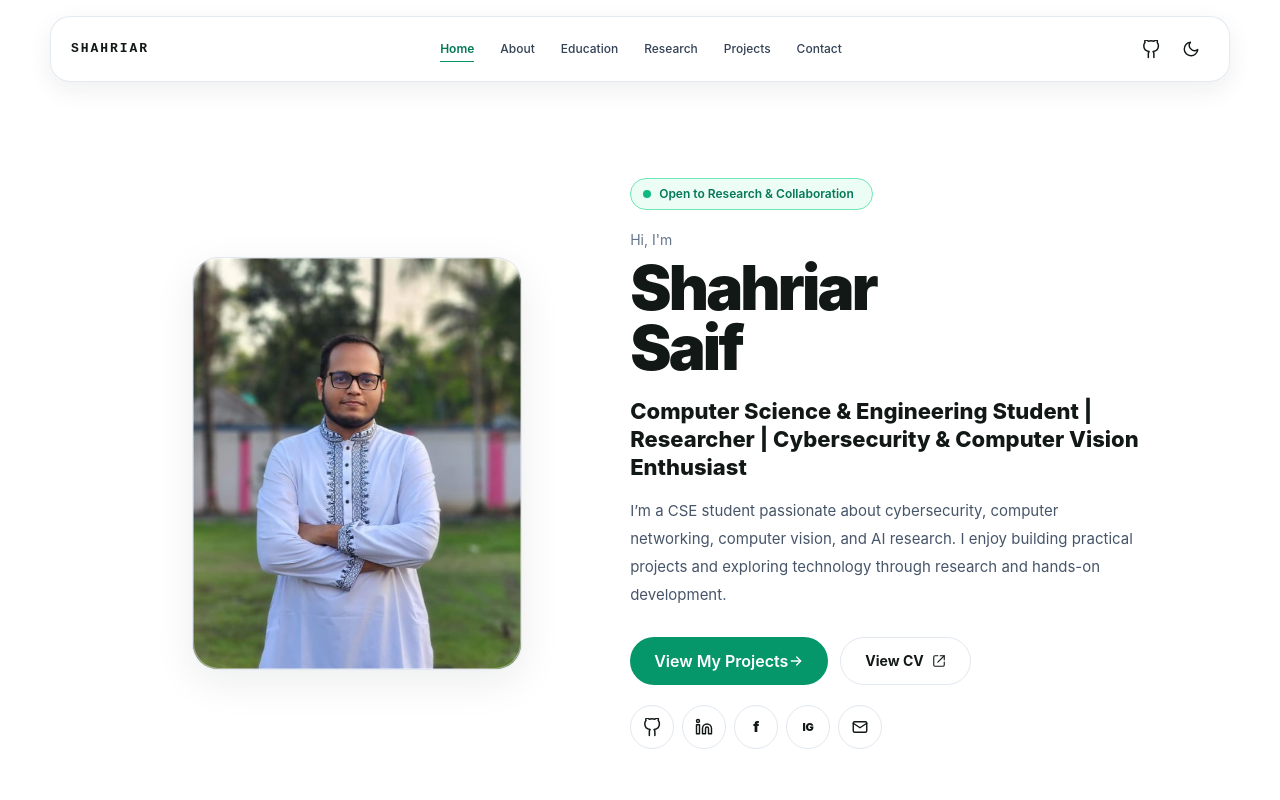
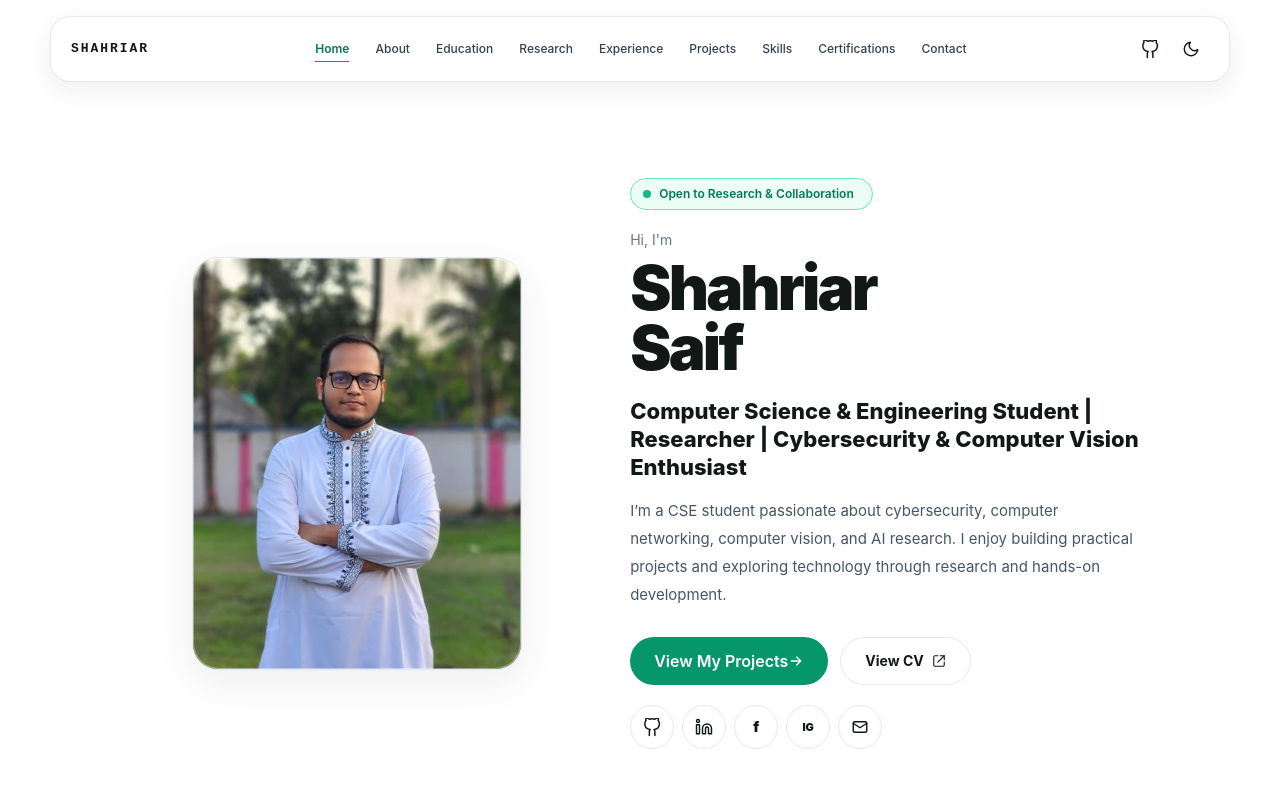
Before and after one commit to shahriars41f/Shahriar__Saif_Portfolio, a React (Vite) app: page / in a window 1280 px wide. Shown: the top 800 px of the page. Built offline with nearby package versions, Linux system fonts and the light colour scheme.

Commit message:
feat: add experience, skills, and certifications to navigation

```diff
--- a/src/App.jsx
+++ b/src/App.jsx
@@ -16,7 +16,7 @@ const PROFILE = {
   linkedin: 'https://www.linkedin.com/in/shahriar-saif-b8371533b/', // Add LinkedIn URL here
   facebook: 'https://www.facebook.com/shahriar.saif.35', // Add Facebook URL here
   instagram: 'https://www.instagram.com/shahriar.saif.35/', // Add Instagram URL here
-  cv: 'https://drive.google.com/file/d/1gHuEsepi_XuTh7ZUzVSR8skEYY4gwyR3/view?usp=drive_link',
+  cv: 'https://drive.google.com/file/d/1_j5j_mAwC0HgwJsY3o7y4KA8svOVe2SY/view?usp=drive_link',
 };
 
 const Icon = ({ name, size = 18, className = '' }) => {
@@ -68,7 +68,10 @@ const navItems = [
   ['about', 'About'],
   ['education', 'Education'],
   ['research', 'Research'],
+  ['experience', 'Experience'],
   ['projects', 'Projects'],
+  ['skills', 'Skills'],
+  ['certifications', 'Certifications'],
   ['contact', 'Contact'],
 ];
 
@@ -639,7 +642,7 @@ function App() {
           </div>
         </section>
 
-        <section className="section-shell reveal">
+        <section id="experience" className="section-shell reveal">
           <h2 className="section-title">Experience</h2>
           <p className="section-subtitle">Independent learning and academic research experience.</p>
           <div className="mt-8 space-y-4">
@@ -690,7 +693,7 @@ function App() {
           </div>
         </section>
 
-        <section className="section-shell reveal">
+        <section id="skills" className="section-shell reveal">
           <h2 className="section-title">Skills & Technologies</h2>
           <p className="section-subtitle">Programming, development, research, cybersecurity, networking, and project tools.</p>
           <div className="mt-8 space-y-4">
@@ -705,7 +708,7 @@ function App() {
           </div>
         </section>
 
-        <section className="section-shell reveal">
+        <section id="certifications" className="section-shell reveal">
           <h2 className="section-title">Certifications</h2>
           <p className="section-subtitle">Selected cybersecurity certifications and training.</p>
           <div className="mt-8 grid gap-4 md:grid-cols-2">
```
